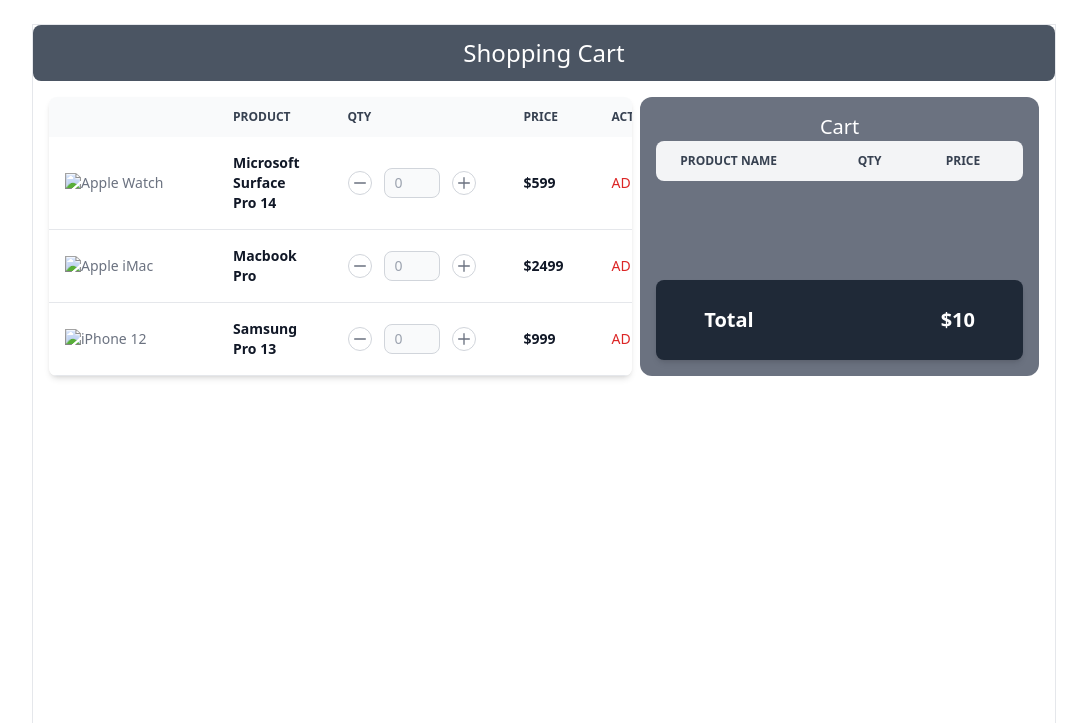
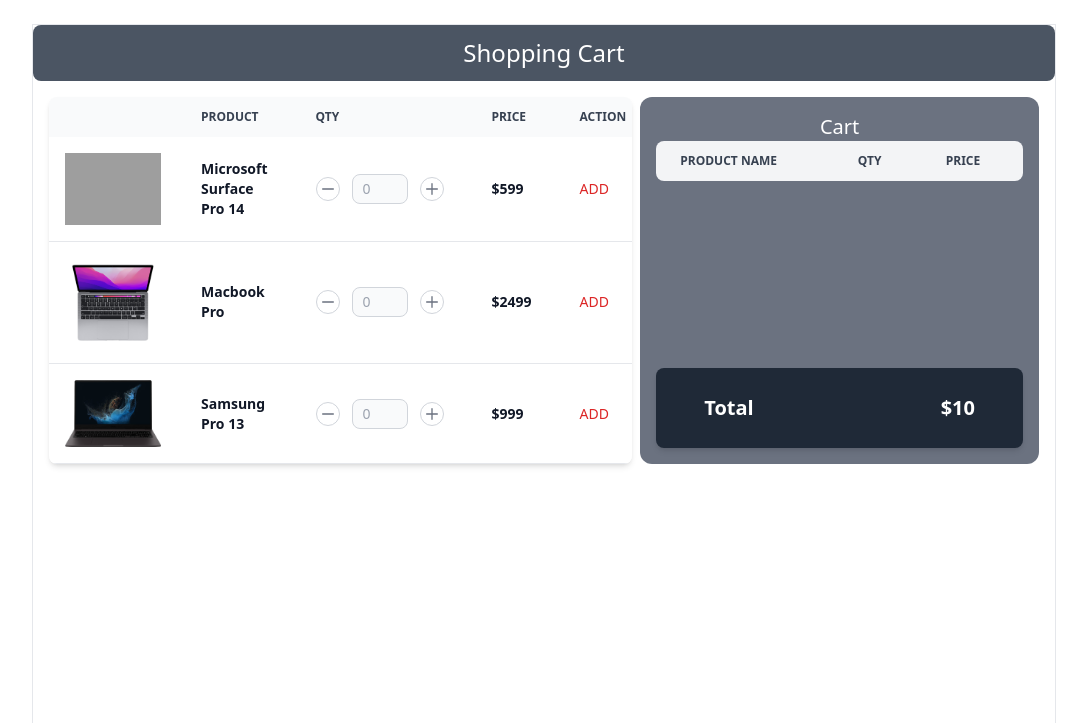
Before and after one commit to RSbleedblue/Shopping-Cart, a plain HTML site: page index.html in a window 1280 px wide. Shown: the top 723 px of the page, without its empty margins (96-1183 px from the left). Drawn offline with nearby package versions, Linux system fonts and the light colour scheme; the site is published under a folder, as on GitHub Pages, so addresses that start at the root find nothing.

Commit message:
Update index.html

```diff
--- a/index.html
+++ b/index.html
@@ -37,7 +37,7 @@
                 <tbody>
                     <tr class="bg-white border-b dark:bg-gray-800 dark:border-gray-700 hover:bg-gray-50 dark:hover:bg-gray-600">
                         <td class="p-4">
-                            <img src="/assets/71zBExi4RTL.png" class="w-16 md:w-32 max-w-full max-h-full" alt="Apple Watch">
+                            <img src="./assets/71zBExi4RTL.png" class="w-16 md:w-32 max-w-full max-h-full" alt="Apple Watch">
                         </td>
                         <td class="px-6 py-4 font-semibold text-gray-900 dark:text-white">
                             Microsoft Surface Pro 14
@@ -70,7 +70,7 @@
                     </tr>
                     <tr class="bg-white border-b dark:bg-gray-800 dark:border-gray-700 hover:bg-gray-50 dark:hover:bg-gray-600">
                         <td class="p-4">
-                            <img src="/assets/mbp-spacegray-select-202206-removebg-preview_1_.png" class="w-16 md:w-32 max-w-full max-h-full" alt="Apple iMac">
+                            <img src="./assets/mbp-spacegray-select-202206-removebg-preview_1_.png" class="w-16 md:w-32 max-w-full max-h-full" alt="Apple iMac">
                         </td>
                         <td class="px-6 py-4 font-semibold text-gray-900 dark:text-white">
                             Macbook Pro
@@ -103,7 +103,7 @@
                     </tr>
                     <tr class="bg-white border-b dark:bg-gray-800 dark:border-gray-700 hover:bg-gray-50 dark:hover:bg-gray-600">
                         <td class="p-4">
-                            <img src="/assets/81CxmR7iLWL._AC_UF1000,1000_QL80_.png" class="w-16 md:w-32 max-w-full max-h-full" alt="iPhone 12">
+                            <img src="./assets/81CxmR7iLWL._AC_UF1000,1000_QL80_.png" class="w-16 md:w-32 max-w-full max-h-full" alt="iPhone 12">
                         </td>
                         <td class="px-6 py-4 font-semibold text-gray-900 dark:text-white">
                             Samsung Pro 13
```
